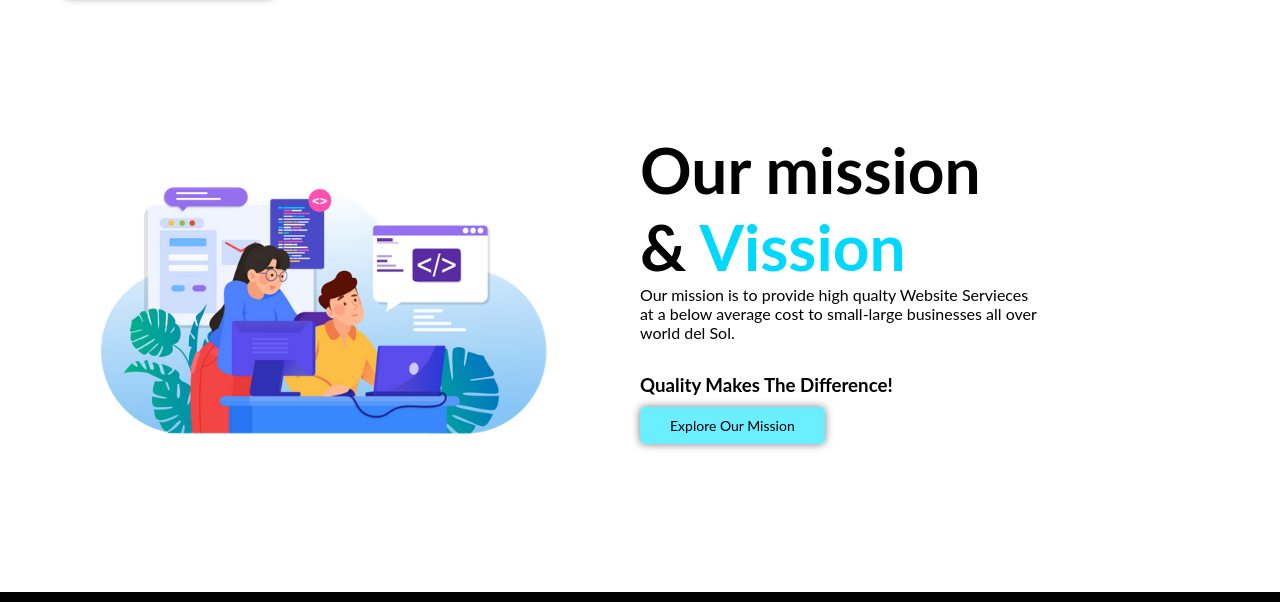
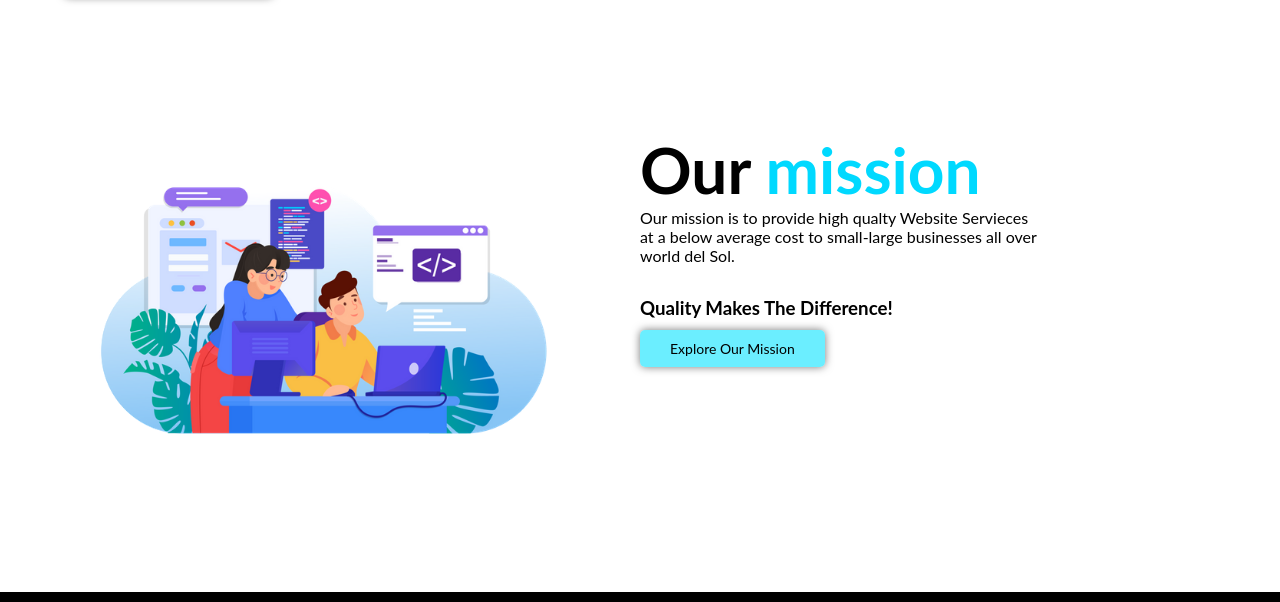
Before and after one commit to sabbir-devs/Mission-2020, a plain HTML site: page index.html in a window 1280 px wide. Shown: the part 2054-2656 px from the top of the page. Drawn offline with Linux system fonts and the light colour scheme.

Commit message:
vison remove

```diff
--- a/index.html
+++ b/index.html
@@ -91,8 +91,7 @@
             <img  src="images/pictures/our-mission.png" alt="">
         </div>
         <div class="half-width mission-img ">
-            <h1>Our mission</h1>
-            <h1>& <span class="orange">Vission</span></h1>
+            <h1>Our <span class="orange">mission</span></h1>
             <p>Our mission is to provide high qualty Website Servieces at a below average cost to small-large businesses all over world del Sol.
             </p>
             <h3>Quality Makes The Difference!</h3>
```
